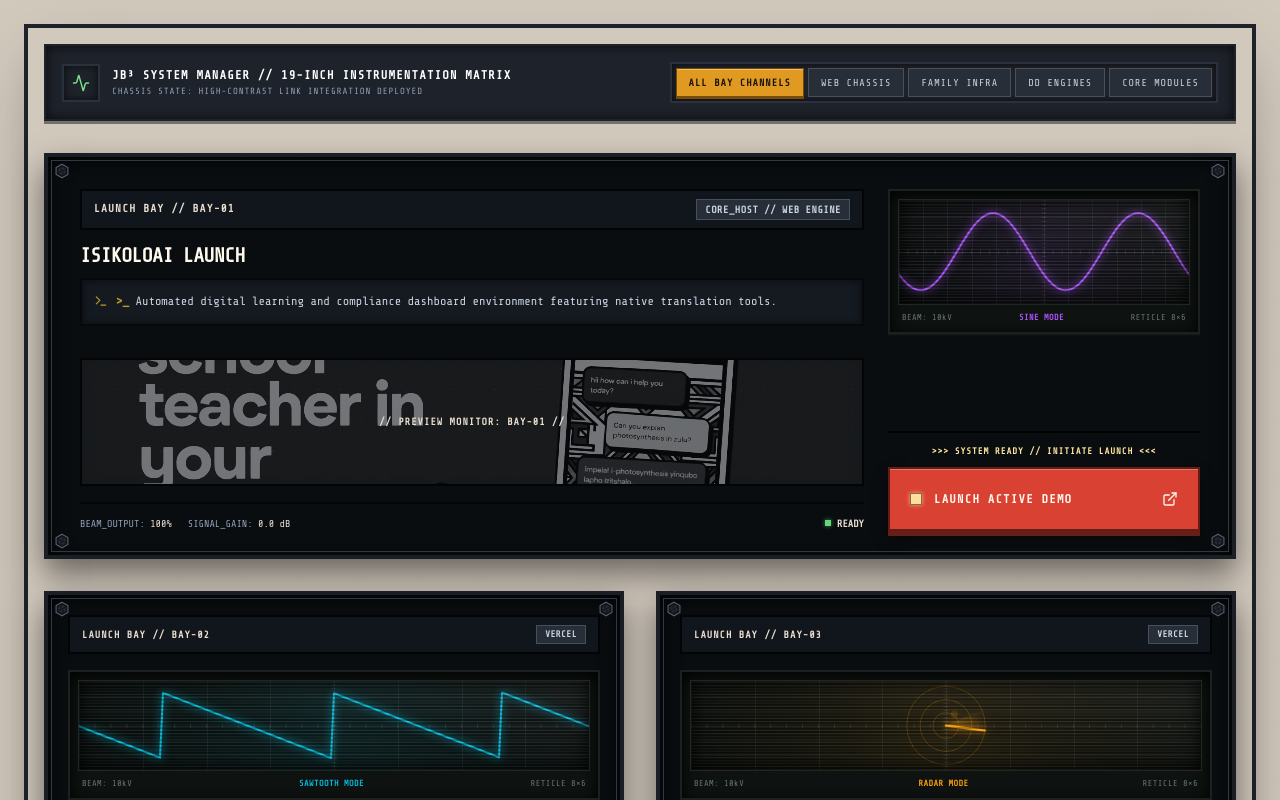
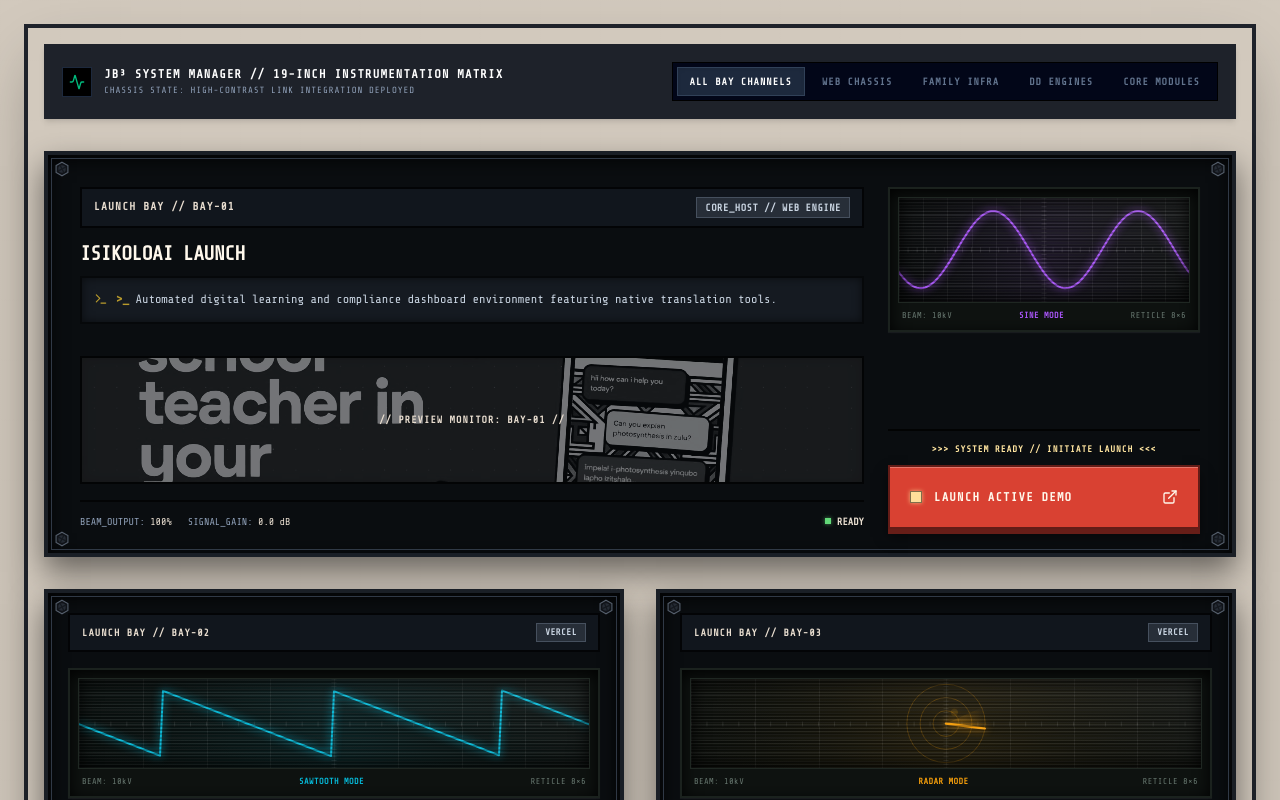
Before and after one commit to JB3Ai/web4_new_launch, a React (Vite) app in the folder analoglaunchpad/: page / in a window 1280 px wide. Shown: the top 800 px of the page. Built offline with nearby package versions, Linux system fonts and the light colour scheme; a web font is replaced by a local one.

Commit message:
style: simplify launchpad silkscreen controls

```diff
--- a/analoglaunchpad/src/components/Chassis/ConsoleHeader.jsx
+++ b/analoglaunchpad/src/components/Chassis/ConsoleHeader.jsx
@@ -3,10 +3,10 @@ import { Activity } from 'lucide-react';
 
 /** Master console readout and sector filter controller. */
 export const ConsoleHeader = ({ sectors, activeFilter, onFilterChange }) => (
-  <header className="border-2 border-[#1E222A] bg-[#1E222A] p-4 flex flex-col md:flex-row items-center justify-between gap-4 relative rounded-none shadow-[inset_0_0_12px_rgba(0,0,0,0.72),0_3px_0_rgba(20,24,29,0.5)]">
+  <header className="border-2 border-[#1E222A] bg-[#1E222A] p-4 flex flex-col md:flex-row items-center justify-between gap-4 relative rounded-none shadow-md">
     <div className="flex items-center gap-3">
-      <div className="p-2 border-2 border-[#2A303C] bg-[#1E222A] rounded-none shadow-[inset_0_0_8px_rgba(0,0,0,0.7)]">
-        <Activity className="text-[#7BE28C] animate-pulse" size={18} />
+      <div className="p-1.5 bg-black border border-slate-800 rounded-none">
+        <Activity className="text-emerald-500 animate-pulse" size={16} />
       </div>
       <div>
         <h1 className="text-xs font-black tracking-widest text-white uppercase font-mono">
@@ -20,7 +20,7 @@ export const ConsoleHeader = ({ sectors, activeFilter, onFilterChange }) => (
 
     <nav
       aria-label="Launchpad sector filters"
-      className="flex items-center flex-wrap gap-1 border-2 border-[#2A303C] bg-[#1E222A] p-1 rounded-none shadow-[inset_0_0_9px_rgba(0,0,0,0.72)]"
+      className="flex items-center flex-wrap gap-1 border border-black bg-slate-950 p-1 rounded-none"
     >
       {sectors.map((sector) => {
         const isActive = activeFilter === sector.id;
@@ -30,10 +30,10 @@ export const ConsoleHeader = ({ sectors, activeFilter, onFilterChange }) => (
             type="button"
             aria-pressed={isActive}
             onClick={() => onFilterChange(sector.id)}
-            className={`px-3 py-1.5 text-[10px] font-mono tracking-widest uppercase transition-all border rounded-none ${
+            className={`px-3 py-1.5 text-[10px] font-mono tracking-widest uppercase transition-all border font-black rounded-none ${
               isActive
-                ? 'bg-[#E09A22] border-[#7A4B08] text-[#19140B] font-black shadow-[0_2px_0_#7A4B08,inset_0_1px_0_rgba(255,255,255,0.35)]'
-                : 'bg-[#282E37] border-[#47505B] text-slate-300 hover:text-[#FFF8EC] hover:bg-[#343C47]'
+                ? 'bg-slate-800 border-slate-700 text-white shadow-inner'
+                : 'bg-transparent border-transparent text-slate-500 hover:text-slate-300'
             }`}
           >
             {sector.label}
```
